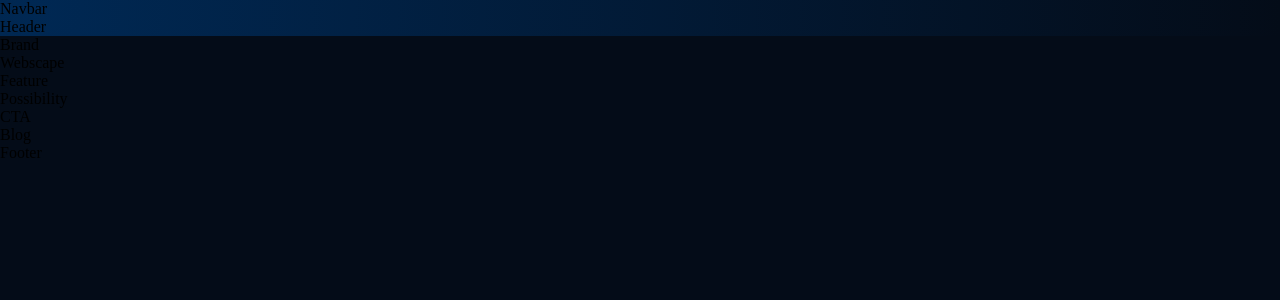
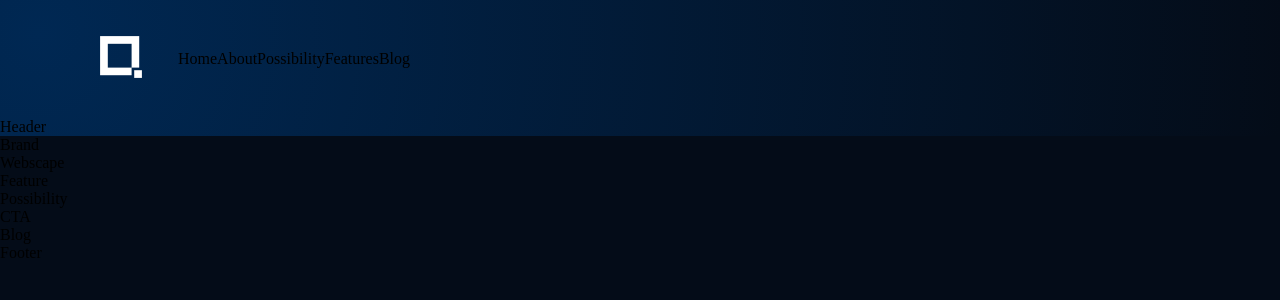
Before and after one commit to WafaBenyettou/WebScape, a React (Vite) app: page / in a window 1280 px wide. Shown: the top 300 px of the page. Built offline with nearby package versions, Linux system fonts and the light colour scheme.

Commit message:
navbar css

```diff
--- a/src/App.css
+++ b/src/App.css
@@ -60,10 +60,20 @@ a{
 
 @media screen and (max-width:700px) {
   .section-padding{
-    padding: 4rem 6rem;
+    padding: 4rem;
   }
   .section-margin{
-    margin: 4rem 6rem;
+    margin: 4rem;
   }
 
 }
+
+@media screen and (max-width:550px) {
+  .section-padding{
+    padding: 4rem 2rem;
+  }
+  .section-margin{
+    margin: 4rem 2rem;
+  }
+
+}
--- a/src/components/navbar/Navbar.jsx
+++ b/src/components/navbar/Navbar.jsx
@@ -1,9 +1,25 @@
 import React from 'react'
+import {RiMenu3Line, RiCloseLine } from 'react-icons/ri'
+import logo from '../../assets/WebScape_white-logo.png'
 import './navbar.css'
 
 const Navbar = () => {
   return (
-    <div>Navbar</div>
+    <div className='webscape-navbar'>
+        <div className='webscape-navbar-links'>
+            <div className='webscape-navbar-links-logo'>
+               <img src={logo} alt='logo'/>
+            </div>
+            <div className='webscape-navbar-links-container'>
+                <p><a href='#home'>Home</a></p>
+                <p><a href='#webscape'>About</a></p>
+                <p><a href='#possibility'>Possibility</a></p>
+                <p><a href='#features'>Features</a></p>
+                <p><a href='#blog'>Blog</a></p>
+            </div>
+        </div>
+
+    </div>
   )
 }
 
--- a/src/components/navbar/navbar.css
+++ b/src/components/navbar/navbar.css
@@ -0,0 +1,32 @@
+.webscape-navbar {
+  display: flex;
+  justify-content: space-between;
+  align-items: center;
+
+  padding: 2rem 6rem;
+}
+.webscape-navbar-links {
+  flex: 1;
+  display: flex;
+  justify-content: flex-start;
+  align-items: center;
+}
+.webscape-navbar-links-logo {
+  margin-right: 2rem;
+}
+
+.webscape-navbar-links-logo img {
+  width: 50px;
+  height: 50px;
+}
+
+.webscape-navbar-links-container {
+  display: flex;
+  flex-direction: row;
+}
+
+.webscape-navbar-sign {
+  display: flex;
+  justify-content: flex-end;
+  align-items: center;
+}
```
Also changed, not shown: src/assets/WebScape_logo.png (added), src/assets/WebScape_white-logo.png (added).
